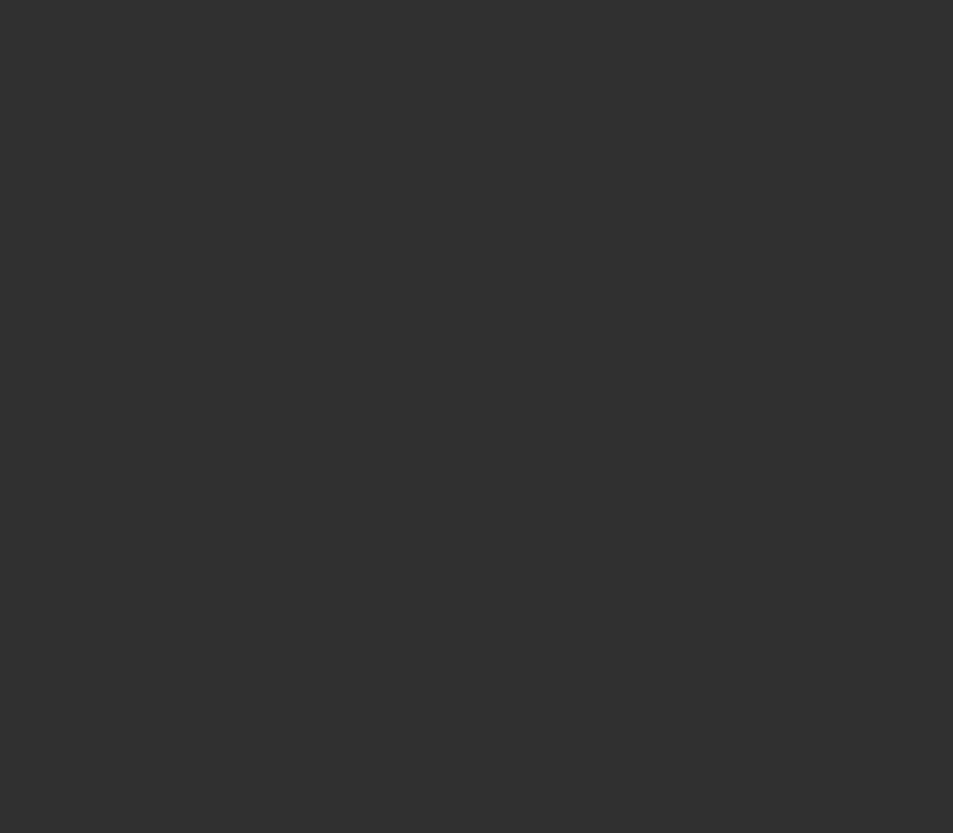
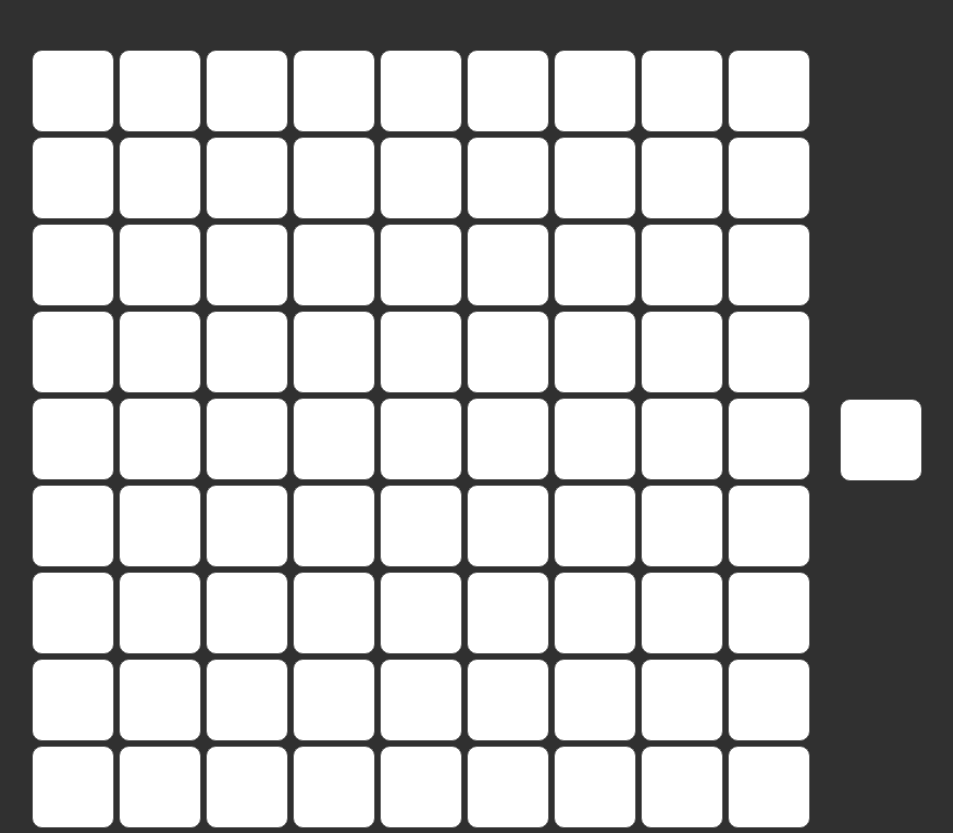
Before and after one commit to Cadregich/Extreme-Editor, a Vue app: page / in a window 1280 px wide. Shown: the whole page, without its empty margins (166-1119 px from the left). Before the commit the page ends 800 px from the top, so only its background shows below. Built offline with nearby package versions, Linux system fonts and the light colour scheme.

Commit message:
Added slots of crafting template

```diff
--- a/src/App.vue
+++ b/src/App.vue
@@ -21,7 +21,7 @@ export default {
   font-family: Avenir, Helvetica, Arial, sans-serif;
   -webkit-font-smoothing: antialiased;
   -moz-osx-font-smoothing: grayscale;
-  color: #2c3e50;
+  color: #ffffff;
 }
 
 body {
--- a/src/components/ExremeEditor.vue
+++ b/src/components/ExremeEditor.vue
@@ -3,8 +3,72 @@
 </script>
 
 <template>
-  <div id="page"></div>
+  <div id="page">
+    <div id="dire-crafting">
+      <div id="dire-crafting-slots">
+        <div v-for="row in 9" :key="row" :class="`row row-${row}`">
+          <div v-for="slot in 9" :key="slot">
+            <textarea :class="`slot slot-${slot * row}`"></textarea>
+          </div>
+          <br/>
+        </div>
+      </div>
+      <div id="result">
+        <textarea class="result"></textarea>
+      </div>
+    </div>
+
+  </div>
 </template>
 
 <style>
+#page {
+  display: flex;
+  justify-content: center;
+}
+
+#dire-crafting {
+  display: flex;
+  align-items: center;
+  margin-top: 50px;
+}
+
+#dire-crafting-slots {
+  display: flex;
+  flex-direction: column;
+  justify-content: center;
+  align-items: center;
+}
+
+.row {
+  display: flex;
+}
+
+textarea {
+  resize: none;
+  width: 80px;
+  height: 80px;
+  text-align: center;
+}
+
+.row {
+  margin-bottom: 5px;
+}
+
+.slot {
+  display: flex;
+  margin-left: 5px;
+  margin-bottom: 0;
+  margin-top: 0;
+  padding: 0;
+
+  border-radius: 10px;
+}
+
+.result {
+  border-radius: 10px;
+  margin-left: 30px;
+  padding: 0;
+}
+
 </style>
```
